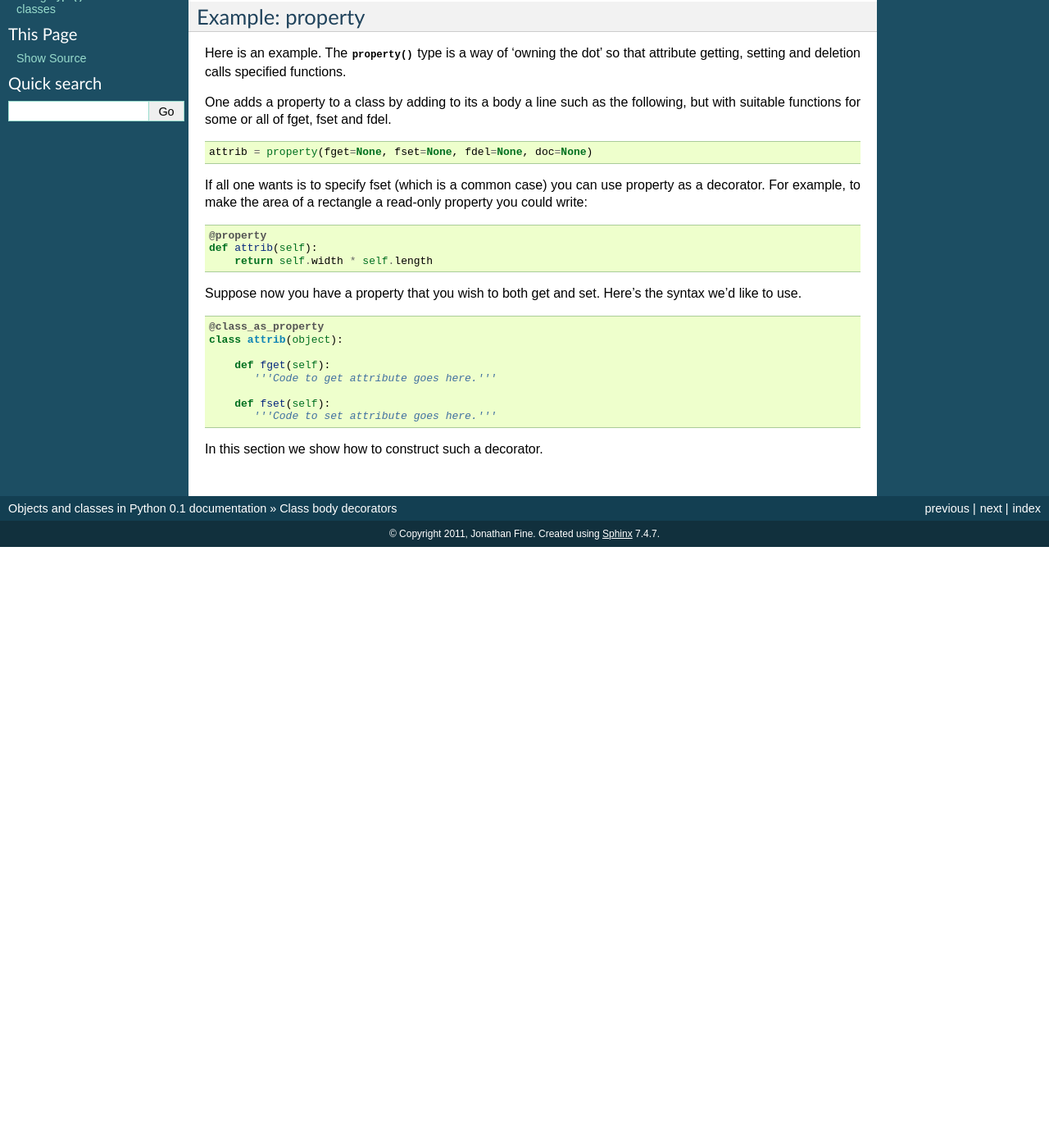
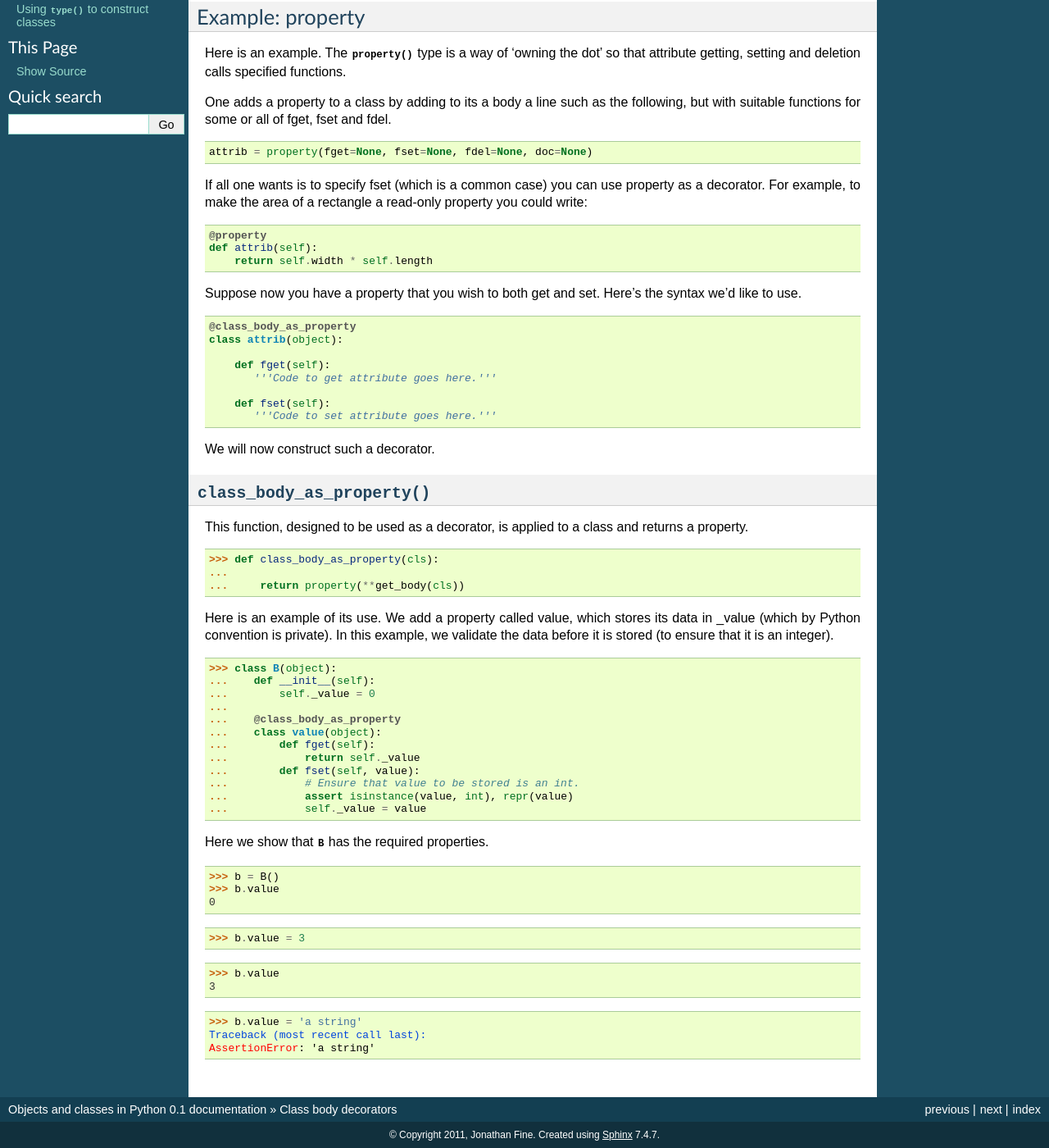
Before and after one commit to nazrulworld/jfine-python-classes-tutorial, a Sphinx documentation site: the page built from source/class-body-decorators.rst, in a window 1280 px wide and 1400 px high, scrolled down 209 px. Shown: the whole window at 82% size. Built offline with Sphinx 7.4.7, drawn with Linux system fonts in a browser that asks for light colours; before the commit the page ends 900 px from its top, so only the background shows below that; some of the changed text lies outside the part shown.

Commit message:
Add class_body_as_property(cls).

```diff
--- a/TODO.txt
+++ b/TODO.txt
@@ -39,3 +39,8 @@
 consistency: doc-string, not docstring.
 
 -OO and property(doc='doc string')
+
+
+Rename get_body to get_class_body?  Or class_body_as_dict?
+
+Dependence on jfine.classtools.
--- a/source/class-body-decorators.rst
+++ b/source/class-body-decorators.rst
@@ -13,6 +13,14 @@
 .. testsetup::
 
    from jfine.classtools import get_body
+
+   # For use later.
+   def class_body_decorator(fn):
+
+      def wrapped_fn(cls):
+          return fn(**get_body(cls))
+
+      return wrapped_fn
 
 
 Example: property
@@ -46,7 +54,7 @@
 
 .. code-block:: python
 
-   @class_as_property
+   @class_body_as_property
    class attrib(object):
 
        def fget(self):
@@ -56,4 +64,52 @@
           '''Code to set attribute goes here.'''
 
 
-In this section we show how to construct such a decorator.
+We will now construct such a decorator.
+
+
+:func:`class_body_as_property`
+------------------------------
+
+This function, designed to be used as a decorator, is applied to a
+class and returns a property.
+
+>>> def class_body_as_property(cls):
+...
+...     return property(**get_body(cls))
+
+Here is an example of its use.  We add a property called value, which
+stores its data in _value (which by Python convention is private).  In
+this example, we validate the data before it is stored (to ensure that
+it is an integer).
+
+>>> class B(object):
+...    def __init__(self):
+...        self._value = 0
+...
+...    @class_body_as_property
+...    class value(object):
+...        def fget(self):
+...            return self._value
+...        def fset(self, value):
+...            # Ensure that value to be stored is an int.
+...            assert isinstance(value, int), repr(value)
+...            self._value = value
+
+
+Here we show that :class:`B` has the required properties.
+
+>>> b = B()
+>>> b.value
+0
+
+>>> b.value = 3
+
+>>> b.value
+3
+
+>>> b.value = 'a string'
+Traceback (most recent call last):
+AssertionError: 'a string'
+
+.. For later.
+.. >>> class_body_as_property = class_body_decorator(property)
```
